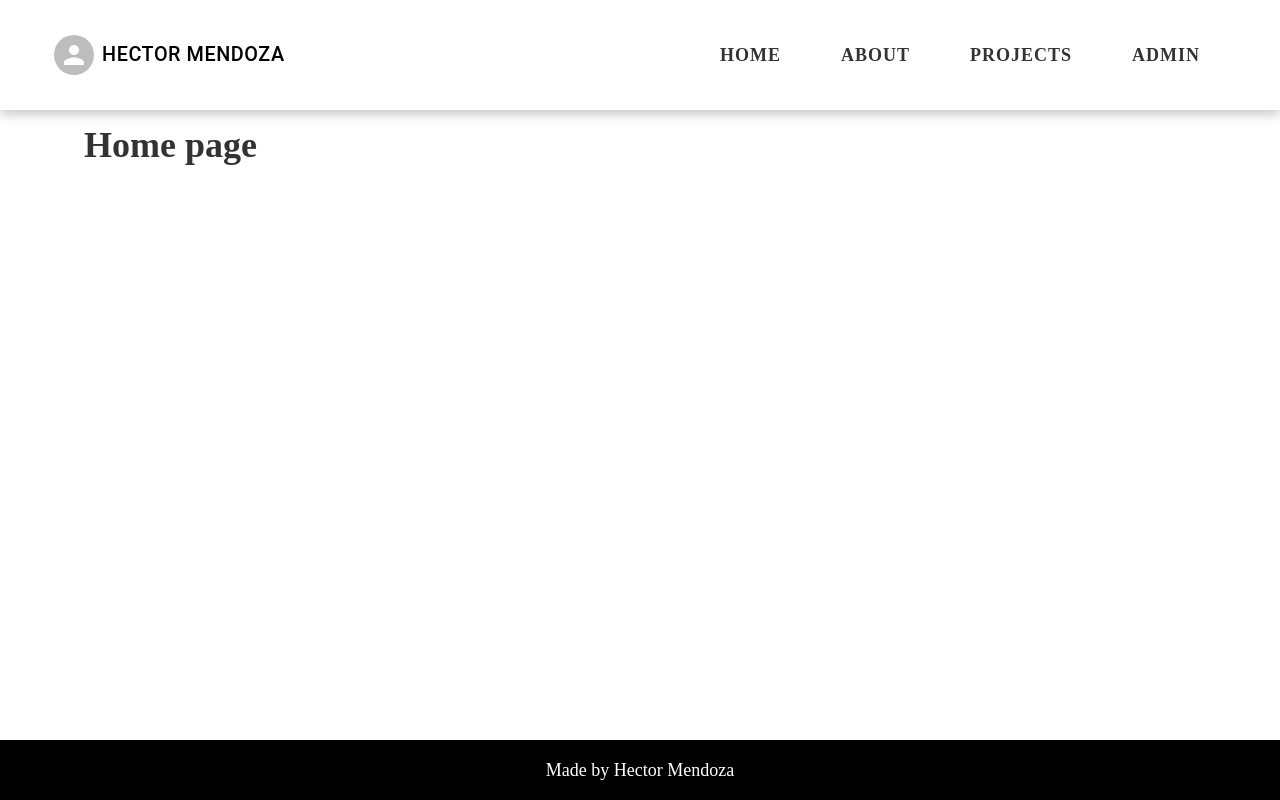
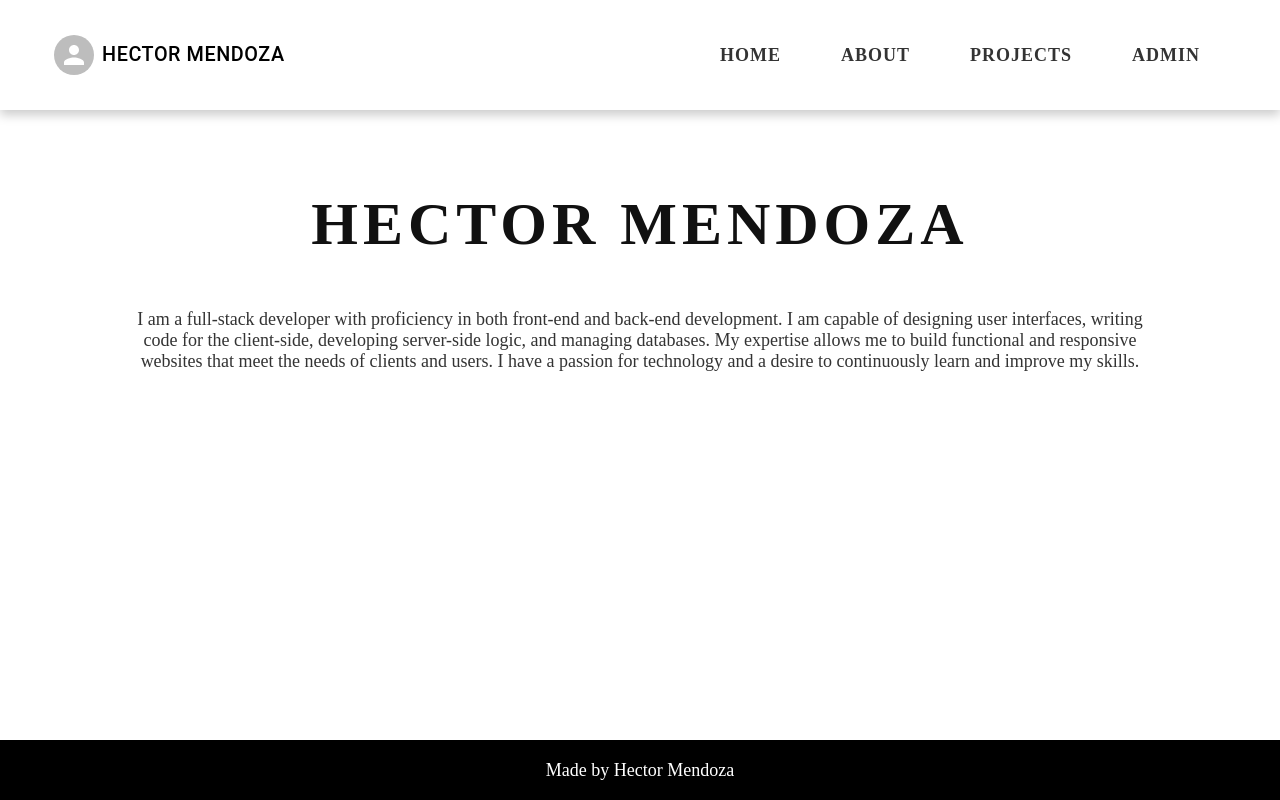
Before and after one commit to HORM-X/myportfolio, a Next.js app: page / in a window 1280 px wide. Built offline with nearby package versions, Linux system fonts and the light colour scheme.

Commit message:
Description text added to the main page.

```diff
--- a/src/pages/index.js
+++ b/src/pages/index.js
@@ -1,3 +1,21 @@
-export default function Home() {
-  return <h1>Home page</h1>;
+import styles from "../styles/Home.module.css";
+
+export default function Home({ name, summary }) {
+  return (
+    <section className={styles.Home}>
+      <h1 className={styles.Name}>{name}</h1>
+      <div className={styles.summary}>{summary}</div>
+    </section>
+  );
 }
+
+export async function getStaticProps() {
+  // Get your data from an API
+  return {
+    props: {
+      name: "Hector Mendoza",
+      summary:
+        "I am a full-stack developer with proficiency in both front-end and back-end development. I am capable of designing user interfaces, writing code for the client-side, developing server-side logic, and managing databases. My expertise allows me to build functional and responsive websites that meet the needs of clients and users. I have a passion for technology and a desire to continuously learn and improve my skills.",
+    },
+  };
+}
```
